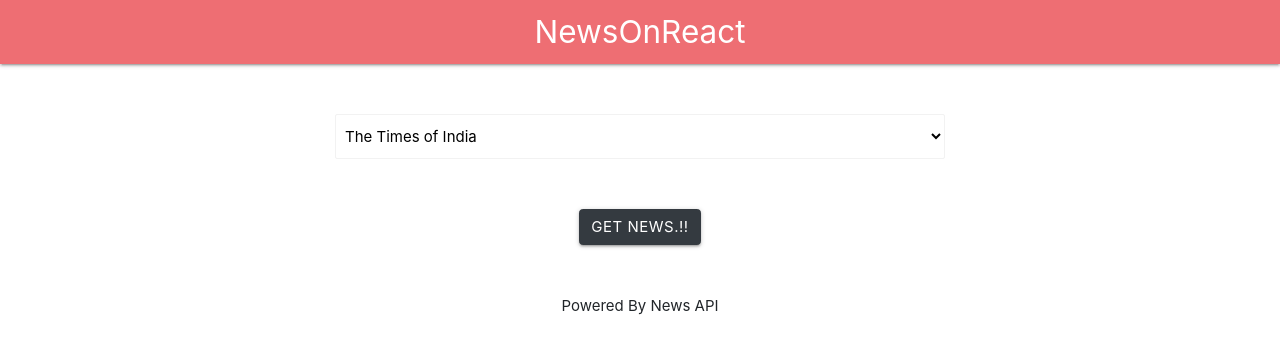
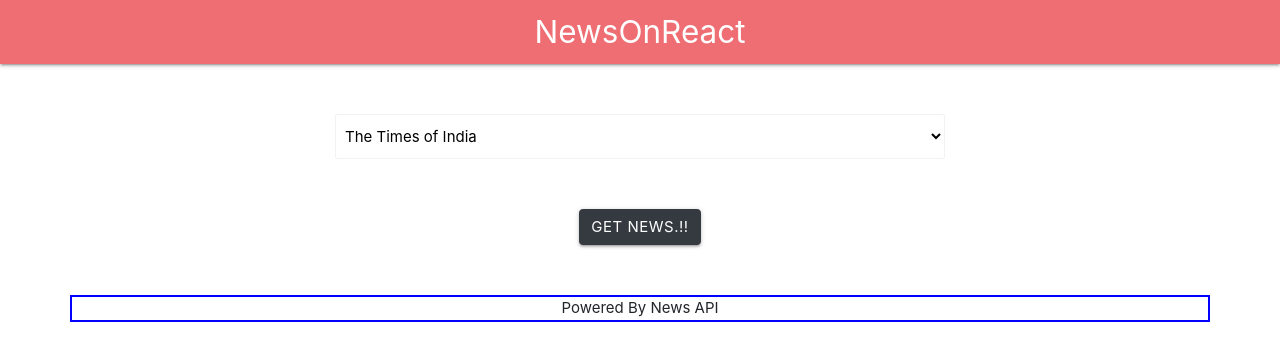
Before and after one commit to kysewtts/react-news-app, a React (Create React App) app in the folder project/: page / in a window 1280 px wide. Shown: the top 360 px of the page. Built offline with nearby package versions, Linux system fonts and the light colour scheme.

Commit message:
modified Footer

```diff
--- a/project/src/components/Footer/Footer.js
+++ b/project/src/components/Footer/Footer.js
@@ -4,7 +4,7 @@ const footer = (props) => {
     return(
         <footer>
             <div className="footer-copyright">
-                <div className="container" style = {{"textAlign": "center"}}>
+                <div className="container" style = {{"textAlign": "center", "border": "2px solid blue"}}>
                  Powered By News API
                 </div>
             </div>
```
